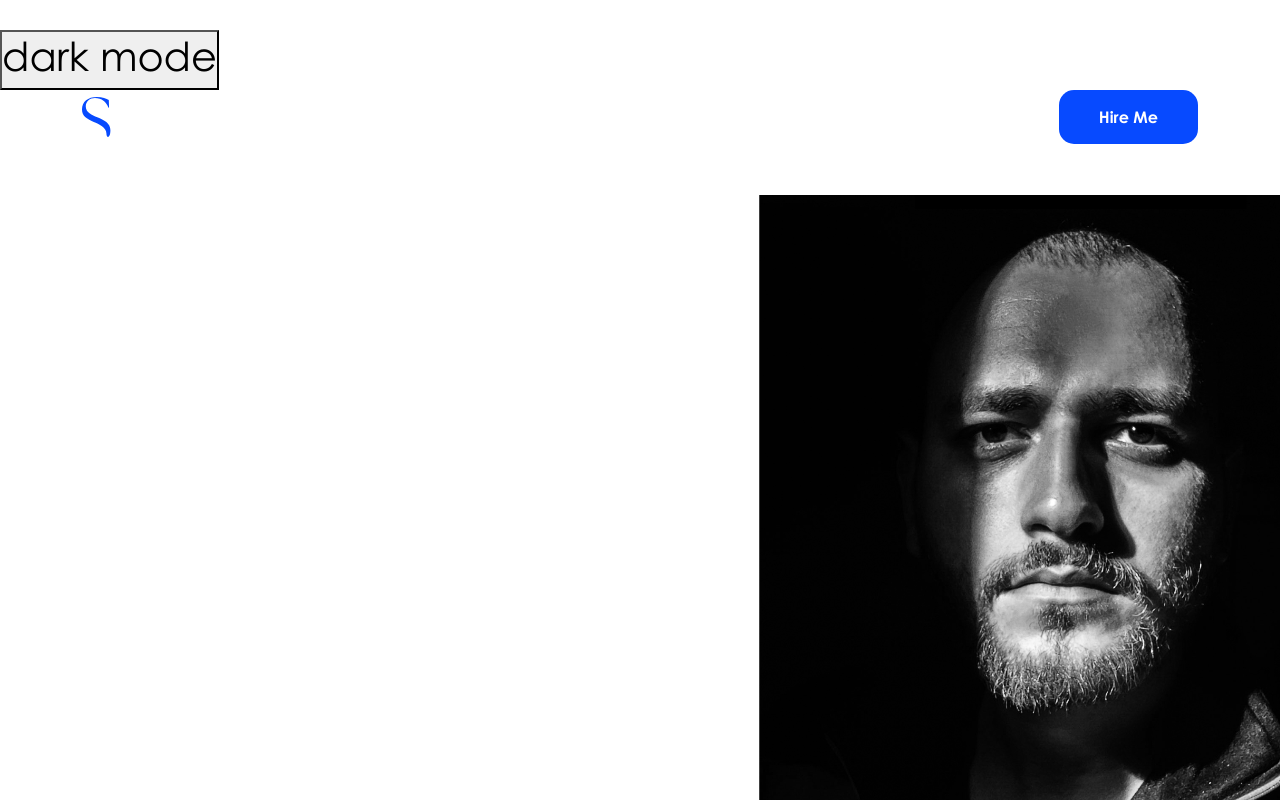
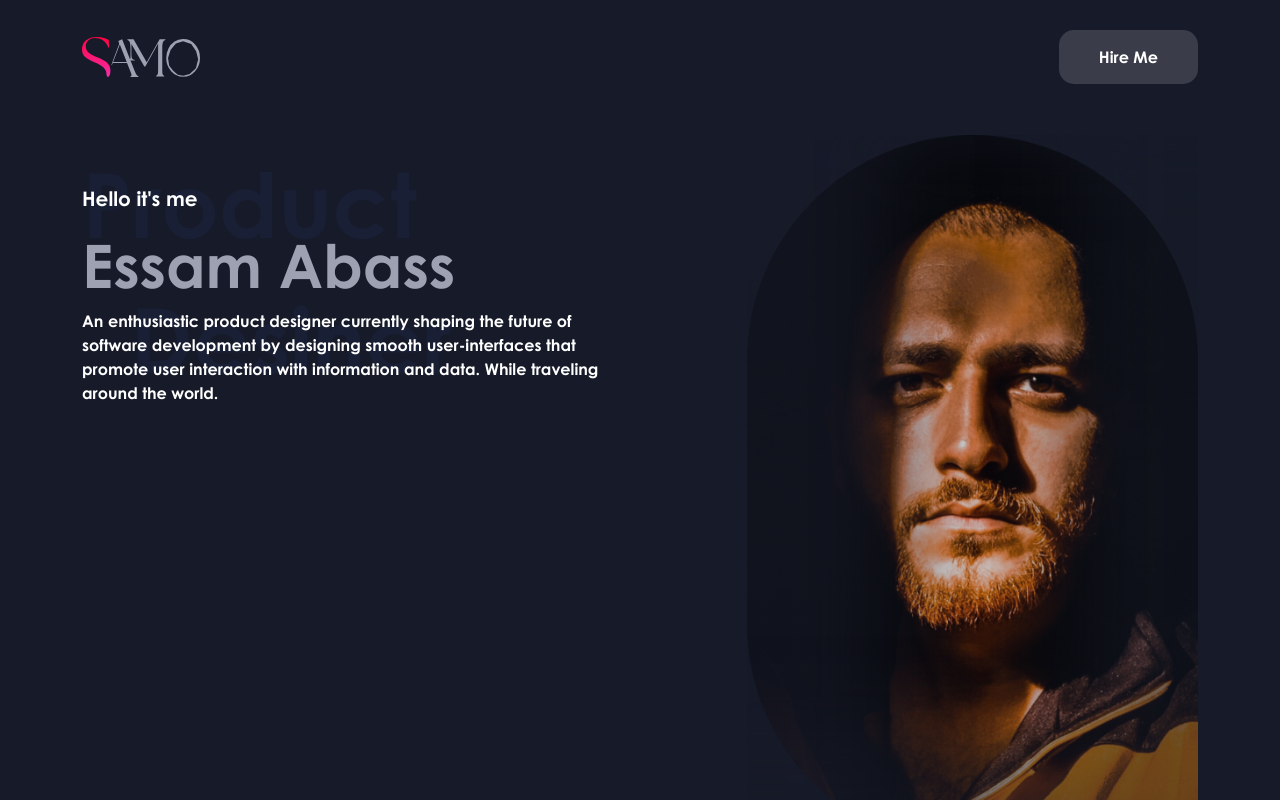
Before and after one commit to Hamza-Noah/Islam-Project, a React (Vite) app: page / in a window 1280 px wide. Shown: the top 800 px of the page. Built offline with nearby package versions, Linux system fonts and the light colour scheme.

Commit message:
finished the landing section

```diff
--- a/src/App.css
+++ b/src/App.css
@@ -1,4 +1,4 @@
 .all-template{
     padding: 30px 0 90px;
-    background-color: black;
+    background-color: #171b29;
 }
--- a/src/App.jsx
+++ b/src/App.jsx
@@ -20,12 +20,12 @@ function App() {
         }}
         className="all-template"
       >
-        <button onClick={() => dispatch(changeThemeToDark())}>
-          <h1>dark mode</h1>
-        </button>
         <Header />
         <Landing />
       </section>
+        <button className="change-theme" onClick={() => dispatch(changeThemeToDark())}>
+          <h1>dark mode</h1>
+        </button>
     </>
   );
 }
--- a/src/components/Header/Header.jsx
+++ b/src/components/Header/Header.jsx
@@ -1,5 +1,5 @@
 import React from "react";
-import logo from "../../assets/images/svg/logo-black.svg";
+import logo from "../../assets/images/svg/logo-blue.svg";
 import style from "./Header.module.css";
 
 export default function Header() {
--- a/src/components/Header/Header.module.css
+++ b/src/components/Header/Header.module.css
@@ -8,7 +8,7 @@
 
 .hire-me-btn {
     color: #fff;
-    background-color: #074aff;
+    background-color: #3a3d49;
     border: none;
     padding: 15px 40px;
     border-radius: 15px;
--- a/src/components/Landing/Landing.jsx
+++ b/src/components/Landing/Landing.jsx
@@ -1,29 +1,35 @@
-import style from "./landing.module.css";
+import styles from "./landing.module.css";
 
 export default function Landing() {
   return (
-    <section className={style.landing}>
-      <div className="container">
+    <div className="container">
+      <section className={styles.landing}>
         <div className="row">
-          <div className="col-lg-7">
-            <div className="info text-white">
-              <p className="d-flex flex-column">
+          <div className="col-lg-6">
+            <div className="info position-relative pt-5 text-white">
+              <p
+                className={`${styles["job-title"]}  position-absolute d-none d-lg-flex  flex-column`}
+              >
                 <span>Product</span>
-                <span className="align-self-end">Desiner</span>
+                <span className="ps-lg-5">Desiner</span>
               </p>
-              <p className={`${style.bow}`}>Hello it's me</p>
-              <h1 className={`${style.title}`}>Essam Abass</h1>
-              <p>
-                An enthusiastic product designer currently shaping the future of
-                software development by designing smooth user-interfaces that
-                promote user interaction with information and data. While
-                traveling around the world.
-              </p>
+              <div className="position-relative">
+                <p className={`${styles.bow} fw-bolder`}>Hello it's me</p>
+                <h1 className={`${(styles.title, styles["designer-name"])} `}>
+                  Essam Abass
+                </h1>
+                <p className={styles.details}>
+                  An enthusiastic product designer currently shaping the future
+                  of software development by designing smooth user-interfaces
+                  that promote user interaction with information and data. While
+                  traveling around the world.
+                </p>
+              </div>
             </div>
           </div>
           <div className="col"></div>
         </div>
-      </div>
-    </section>
+      </section>
+    </div>
   );
 }
--- a/src/components/Landing/Landing.module.css
+++ b/src/components/Landing/Landing.module.css
@@ -1,7 +1,33 @@
 .landing {
   height: calc(100vh - 85px);
-  background-image: url("../../assets/images/svg/banner.svg");
+  background-image: url("../../assets/images/svg/banner.png");
   background-repeat: no-repeat;
-  background-position: 666px top ;
-  filter: grayscale(1);
+  background-position: right top ;
+  background-size: contain;
+
+  .bow{
+    font-size: 20px;
+  }
+
+  .designer-name{
+    font-size: 60px;
+    font-weight: bolder;
+    color: #9DA1B2;
+  }
+
+  .details{
+    font-size: 16px;
+    font-weight: bolder;
+  }
 }
+
+@media (min-width: 1200px) {
+  .job-title{
+    font-size: 90px;
+    color: #191F34;
+    font-weight: bolder;
+    top: 0;
+  }
+
+
+}
--- a/src/components/RTK/slice.js
+++ b/src/components/RTK/slice.js
@@ -1,6 +1,6 @@
 import { createSlice } from "@reduxjs/toolkit";
 
-const initialState = { darkMode: true };
+const initialState = { darkMode: false };
 
 export const darkMode = createSlice({
   name: "dark mode",
```
Also changed, not shown: src/assets/images/svg/Picsart_23-04-02_04-28-19-591.png (deleted), src/assets/images/svg/banner.png (added).
